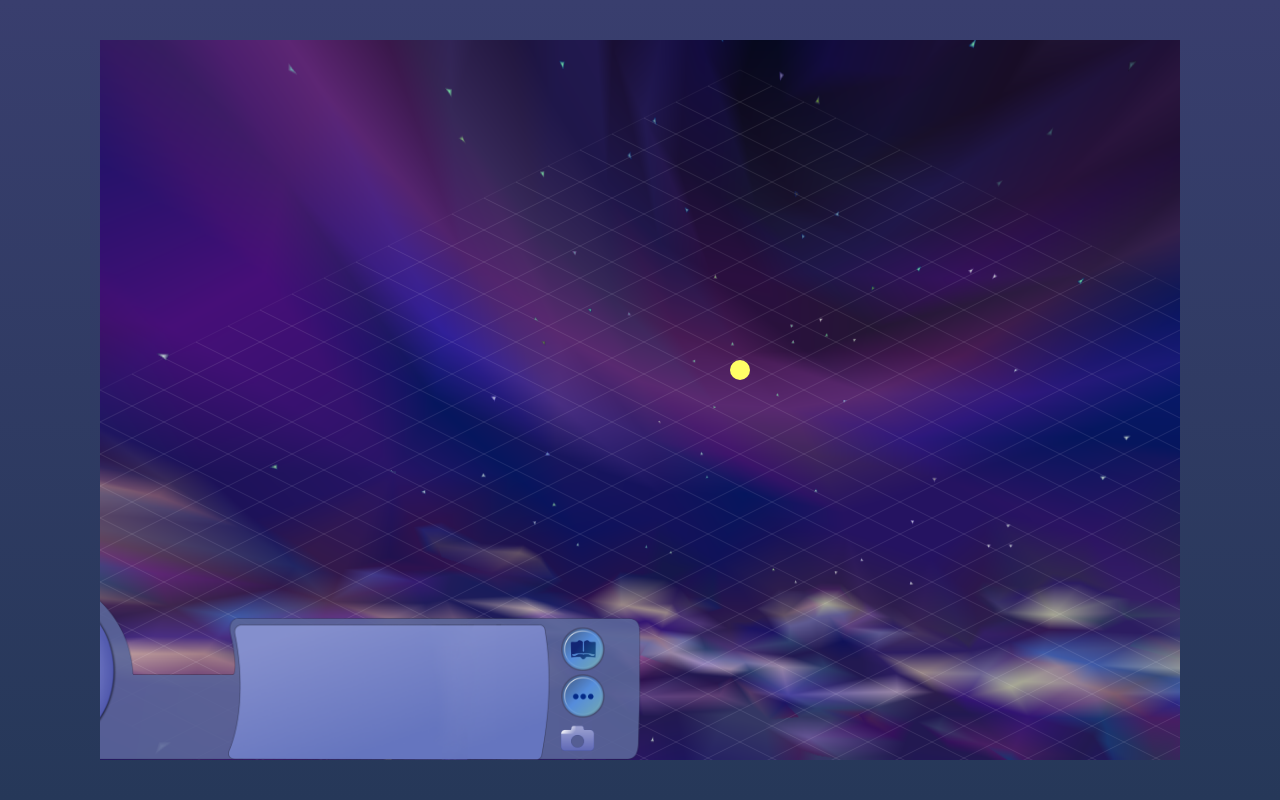
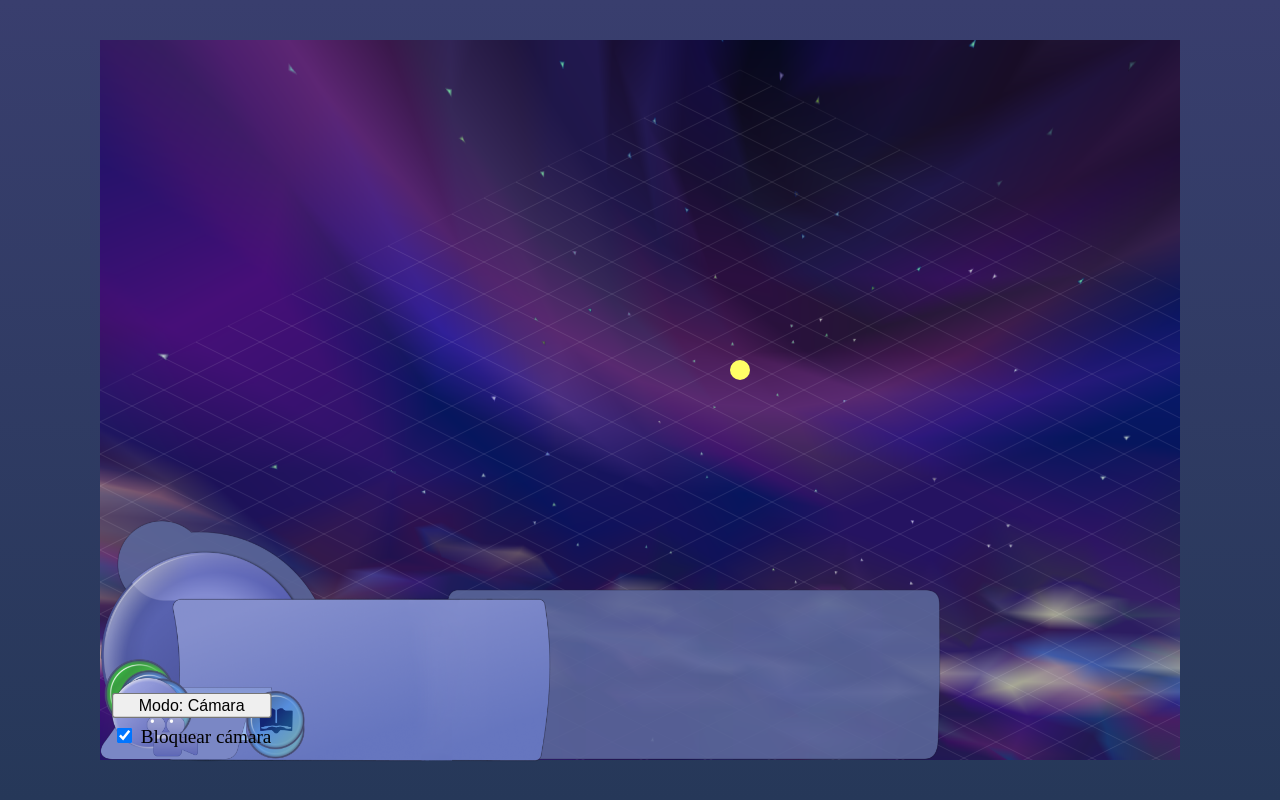
Before and after one commit to danavlis420/Mundo-Catita, a plain HTML site: page index.html in a window 1280 px wide. Drawn offline with Linux system fonts and the light colour scheme; animation ran at ten frames a second.

Commit message:
Revert "HUD - 3 commits ya, igual para poner los tiles también fueron una banda espero que este sean menos de cinco"
This reverts commit 8c1dd59dcd10c29d0b3e42a898cd2e48528ee2bb.

```diff
--- a/scripts/hud.js
+++ b/scripts/hud.js
@@ -19,8 +19,6 @@ export class HUD {
     this.initHUD();
     this.loadSpritesJSON();
     window.addEventListener('resize', () => this.updateHUDLayout());
-    new ResizeObserver(() => this.updateHUDLayout()).observe(document.querySelector('canvas'));
-
   }
 
   // --- Inicialización general ---
@@ -81,37 +79,17 @@ export class HUD {
   }
 
   // --- Enganchar HUD al canvas ---
-  // --- Enganchar HUD al canvas ---
   attachHUDToCanvas(canvas) {
     const syncHUD = () => {
       const rect = canvas.getBoundingClientRect();
-    this.canvasRect = rect;
-
-    // Mantiene el HUD dentro del área visible del canvas
-    const hudX = Math.min(
-      Math.max(rect.left + this.offsetX, rect.left),
-      rect.right - this.hudRoot.offsetWidth
-    );
-    const hudY = Math.min(
-      Math.max(rect.bottom - this.offsetY - this.hudRoot.offsetHeight, rect.top),
-      rect.bottom - this.hudRoot.offsetHeight
-    );
-
-    Object.assign(this.hudRoot.style, {
-      position: 'absolute',
-      left: `${hudX}px`,
-      top: `${hudY}px`,
-      zIndex: 1000,
-      transform: `scale(${this.scale})`,
-      transformOrigin: 'bottom left',
-      pointerEvents: 'none'
-    });
+      this.hudRoot.style.left = `${rect.left}px`;
+      this.hudRoot.style.bottom = `${window.innerHeight - rect.bottom}px`;
+      const scaleX = rect.width / window.innerWidth;
+      this.setScale(scaleX);
     };
-
     syncHUD();
     window.addEventListener('resize', syncHUD);
   }
-
 
   // --- Controles internos ---
   initModeControls() {
@@ -158,39 +136,18 @@ attachHUDToCanvas(canvas) {
 
   // --- Layout ---
   updateHUDLayout() {
-  const canvas = document.querySelector('canvas');
-  if (!canvas) return;
-
-  const rect = canvas.getBoundingClientRect();
-  const scaleX = rect.width / canvas.width;
-  const scaleY = rect.height / canvas.height;
-  const pixelScale = Math.min(scaleX, scaleY);
-
-  // Tamaño base
+  const maxHeight = window.innerHeight * this.maxHeightRatio;
+  const naturalH = this.bgImg.naturalHeight || 1;
   const naturalW = this.bgImg.naturalWidth || 1;
-  const naturalH = this.bgImg.naturalHeight || 1;
   const aspect = naturalW / naturalH;
-  const maxHeight = rect.height * this.maxHeightRatio;
-  const scaledH = Math.min(naturalH * this.scale * pixelScale, maxHeight);
+  const scaledH = Math.min(naturalH * this.scale, maxHeight);
   const scaledW = scaledH * aspect;
-
-  // Posición relativa dentro del canvas
-  const hudX = rect.left + this.offsetX * pixelScale;
-  const hudY = rect.bottom - this.offsetY * pixelScale;
-
-  Object.assign(this.hudRoot.style, {
-    position: 'absolute',
-    left: `${hudX}px`,
-    top: `${hudY - scaledH}px`,
-    transform: `scale(${pixelScale})`,
-    transformOrigin: 'bottom left',
-    pointerEvents: 'none',
-    zIndex: 1000
-  });
 
   this.bgImg.style.width = `${scaledW}px`;
   this.bgImg.style.height = `${scaledH}px`;
+  this.hudRoot.style.transform = `translate(${this.offsetX}px, -${this.offsetY}px) scale(${this.scale})`;
 
+  // 🧩 Reposicionar botones proporcionalmente
   this.buttons.forEach(btn => {
     const bx = btn._base.x * (scaledW / naturalW);
     const by = btn._base.y * (scaledH / naturalH);
@@ -202,10 +159,6 @@ updateHUDLayout() {
     });
   });
 }
-
-
-
-
 
 
   // --- Offset y Escala ---
--- a/scripts/main.js
+++ b/scripts/main.js
@@ -19,25 +19,22 @@ const hud = new HUD('hud');
 hud.attachHUDToCanvas(document.getElementById('game-canvas'));
 // --- HUD CONFIGURACIÓN ---
 hud.setScale(1.2);
-hud.setOffset(-260, -68);
+hud.setOffset(0, 0);
 
 const HUD_POS = {
-
-  dial: { x: 0, y: 0, scale: 1},
-  panel: { x: 1230, y: 0, scale: 1 },
+  btnPersonas: { x: 15, y: 110, scale: 1 },
+  btnConstruccion: { x: 70, y: 105, scale: 1 },
+  btnObjetos: { x: 105, y: 70, scale: 1 },
+  btnOpciones: { x: 520, y: 5, scale: 1 },
+  btnScreenshot: { x: 520, y: 80, scale: 1 },
+  btnAyuda: { x: 520, y: 40, scale: 1 },
+  btnCamara: { x: 165, y: 15, scale: 1 },
+  dial: { x: 0, y: -8, scale: 1},
+  panel: { x: 232, y: -3, scale: 1 },
   pj: { x: 147, y: 68, scale: 1 },
   smallpanel: { x: 0, y: 0, scale: 1 },
-  ball: { x: 240, y: 240, scale: 1},
-
-  //botones
   layer: { x: 0, y: 30, scale: 1 },
-  btnPersonas: { x: 80, y: 580, scale: 1 },
-  btnConstruccion: { x: 70, y: 105, scale: 1 },
-  btnObjetos: { x: 105, y: 70, scale: 1 },
-  btnAyuda: { x: 2650, y: 380, scale: .9 },
-  btnOpciones: { x: 2650, y: 180, scale: .9 },
-  btnScreenshot: { x: 2650, y: 40, scale: .9 },
-  btnCamara: { x: 165, y: 15, scale: 1 },
+  ball: { x: 40, y: 40, scale: 1},
 };
 
 // Visuales no presionables
--- a/styles/hud.css
+++ b/styles/hud.css
@@ -3,12 +3,10 @@
 =================================================== */
 .hud-container {
   position: absolute;
-  pointer-events: auto;
-  user-select: none;
+  bottom: 0;
+  left: 0;
   transform-origin: bottom left;
-  overflow: visible;
 }
-
 
 
 .hud-button {
```
Also changed, not shown: 1 other file. Lines whose indentation alone changed are shown as unchanged.
